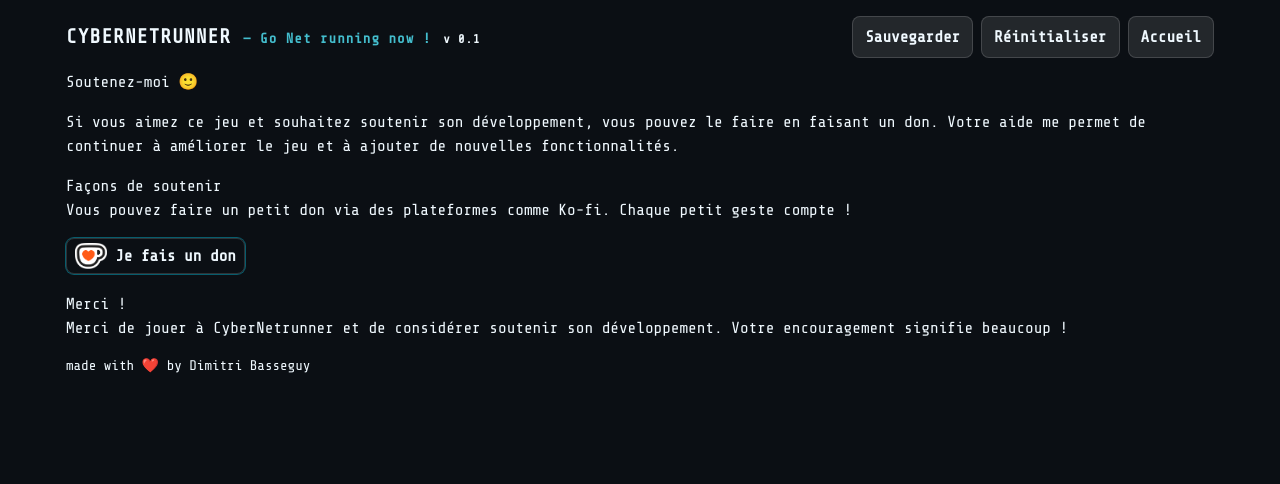
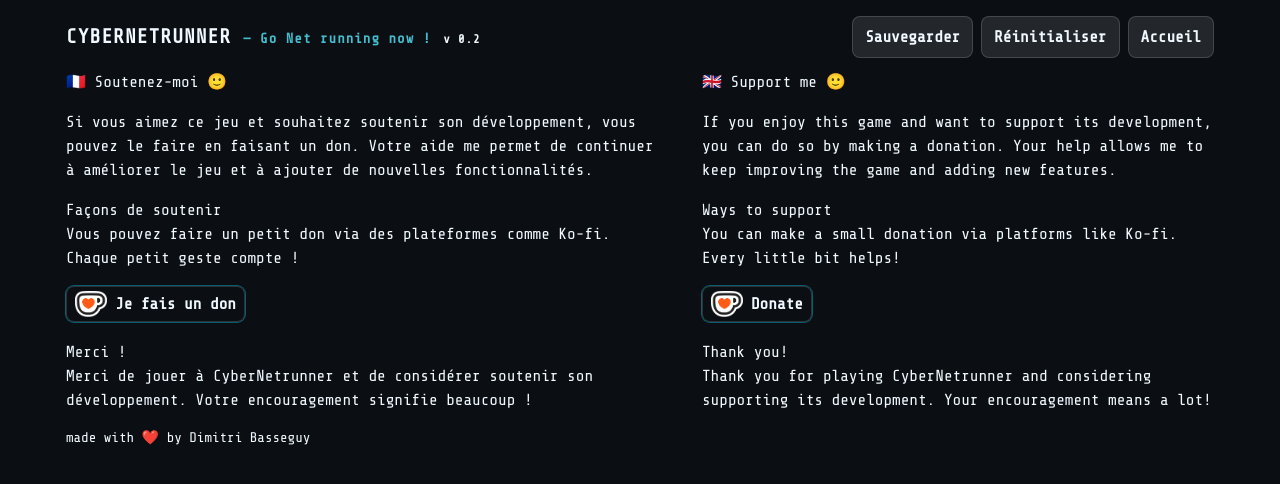
Before and after one commit to Dimitri-Basseguy/CyberPunk-incremental-game, a website: page public/support.html in a window 1280 px wide. Drawn offline with nearby package versions, Linux system fonts and the light colour scheme.

Commit message:
Updates to version 0.2 and adds i18n for support page
Updates the game version to 0.2.
Adds both English and French support sections to the support page.

```diff
--- a/public/support.html
+++ b/public/support.html
@@ -24,7 +24,7 @@
 <body class="min-h-screen text-sky-50  bg-[#0b0f14] selection:bg-cyan-500/30 selection:text-white">
   <div class="max-w-[1180px] mx-auto p-4">
     <div class="grid grid-cols-[1fr_auto] gap-3 items-center mb-3">
-      <h1 class="text-xl tracking-wider font-semibold">CYBERNETRUNNER <span class="text-cyan-300/80 text-sm">— Go Net running now !</span> <span class="text-xs"> v 0.1</span></h1>
+      <h1 class="text-xl tracking-wider font-semibold">CYBERNETRUNNER <span class="text-cyan-300/80 text-sm">— Go Net running now !</span> <span class="text-xs"> v 0.2</span></h1>
       <div class="flex flex-col md:flex-row gap-2">
         <button id="saveBtn" class="inline-flex items-center px-3 py-2 rounded-lg border border-white/15 bg-white/10 hover:bg-white/15 font-semibold">Sauvegarder</button>
         <button id="resetBtn" class="inline-flex items-center px-3 py-2 rounded-lg border border-white/15 bg-white/10 hover:bg-white/15 font-semibold">Réinitialiser</button>
@@ -33,7 +33,9 @@
     </div>
 
     <div class="prose prose-invert max-w-none">
-      <h2>Soutenez-moi 🙂</h2>
+      <div class="flex gap-8 flex-col md:flex-row">
+        <div>
+          <h2>🇫🇷 Soutenez-moi 🙂</h2>
           <p class="mt-4">Si vous aimez ce jeu et souhaitez soutenir son développement, vous pouvez le faire en faisant un don. Votre aide me permet de continuer à améliorer le jeu et à ajouter de nouvelles fonctionnalités.</p>
           <h3 class="mt-4">Façons de soutenir</h3>
           <ul>
@@ -41,6 +43,18 @@
           </ul>
           <h3 class="mt-4">Merci !</h3>
           <p>Merci de jouer à CyberNetrunner et de considérer soutenir son développement. Votre encouragement signifie beaucoup !</p>
+        </div>
+         <div>
+          <h2>🇬🇧 Support me 🙂</h2>
+          <p class="mt-4">If you enjoy this game and want to support its development, you can do so by making a donation. Your help allows me to keep improving the game and adding new features.</p>
+          <h3 class="mt-4">Ways to support</h3>
+          <ul>
+            <li>You can make a small donation via platforms like Ko-fi. Every little bit helps!<br> <a href="https://ko-fi.com/dimitribasseguy" class="inline-flex items-center px-2 py-1 rounded-lg border border-white/15  hover:bg-white/15 font-semibold cursor-pointer transition ease-in-out mt-4 ring-1 ring-cyan-400/40 hover:ring-cyan-300/60"><img src="/assets/imgs/kofi.webp" class="max-w-8 mr-2"> Donate</a></li>
+          </ul>
+          <h3 class="mt-4">Thank you!</h3>
+          <p>Thank you for playing CyberNetrunner and considering supporting its development. Your encouragement means a lot!</p>
+        </div>
+      </div>
       <p class="mt-4 text-sm">made with ❤️ by <a href="https://www.malt.fr/profile/dimitribasseguy">Dimitri Basseguy</a></p>
   </div>
 </body>
```
Also changed, not shown: public/assets/style/tw.css. Lines whose indentation alone changed are shown as unchanged.
